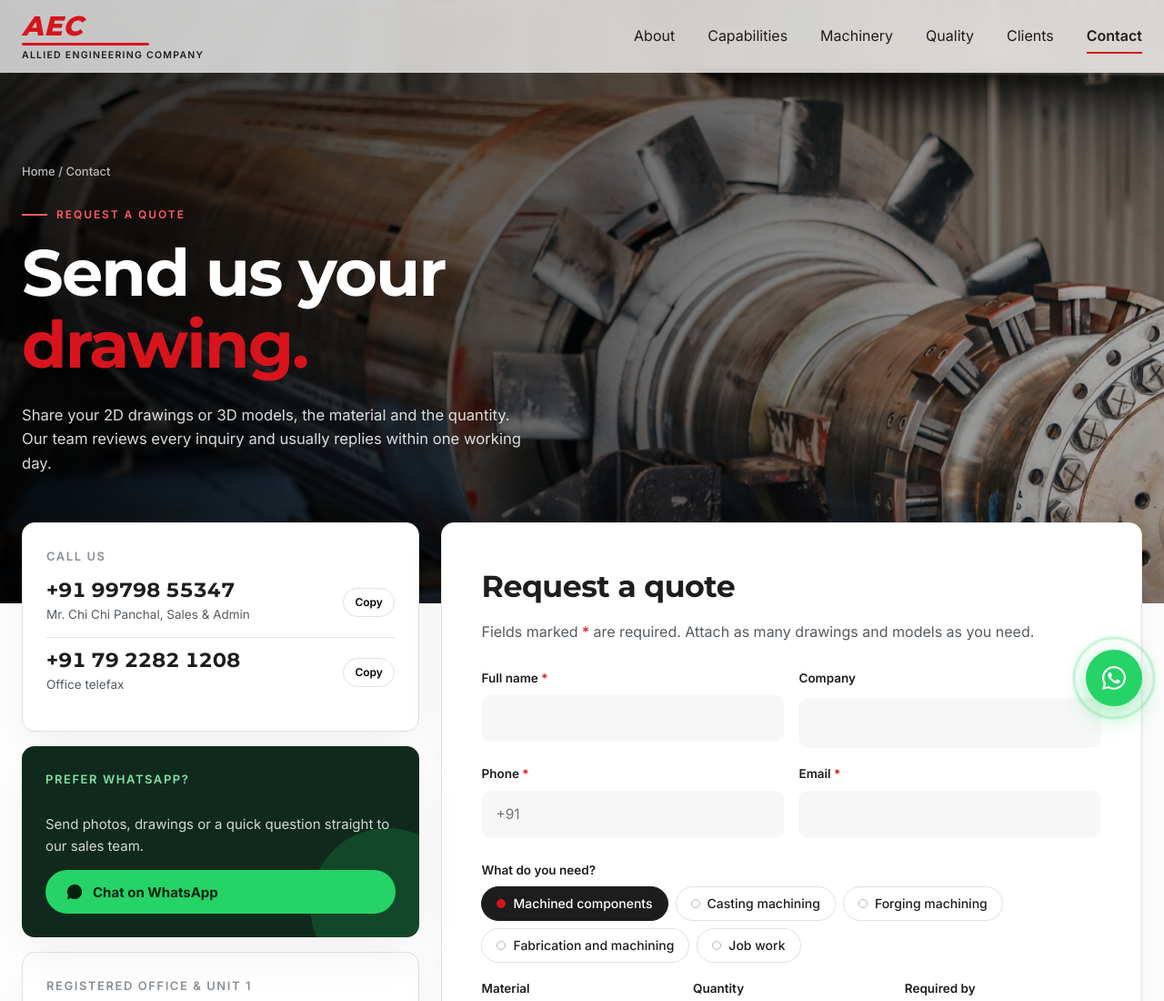
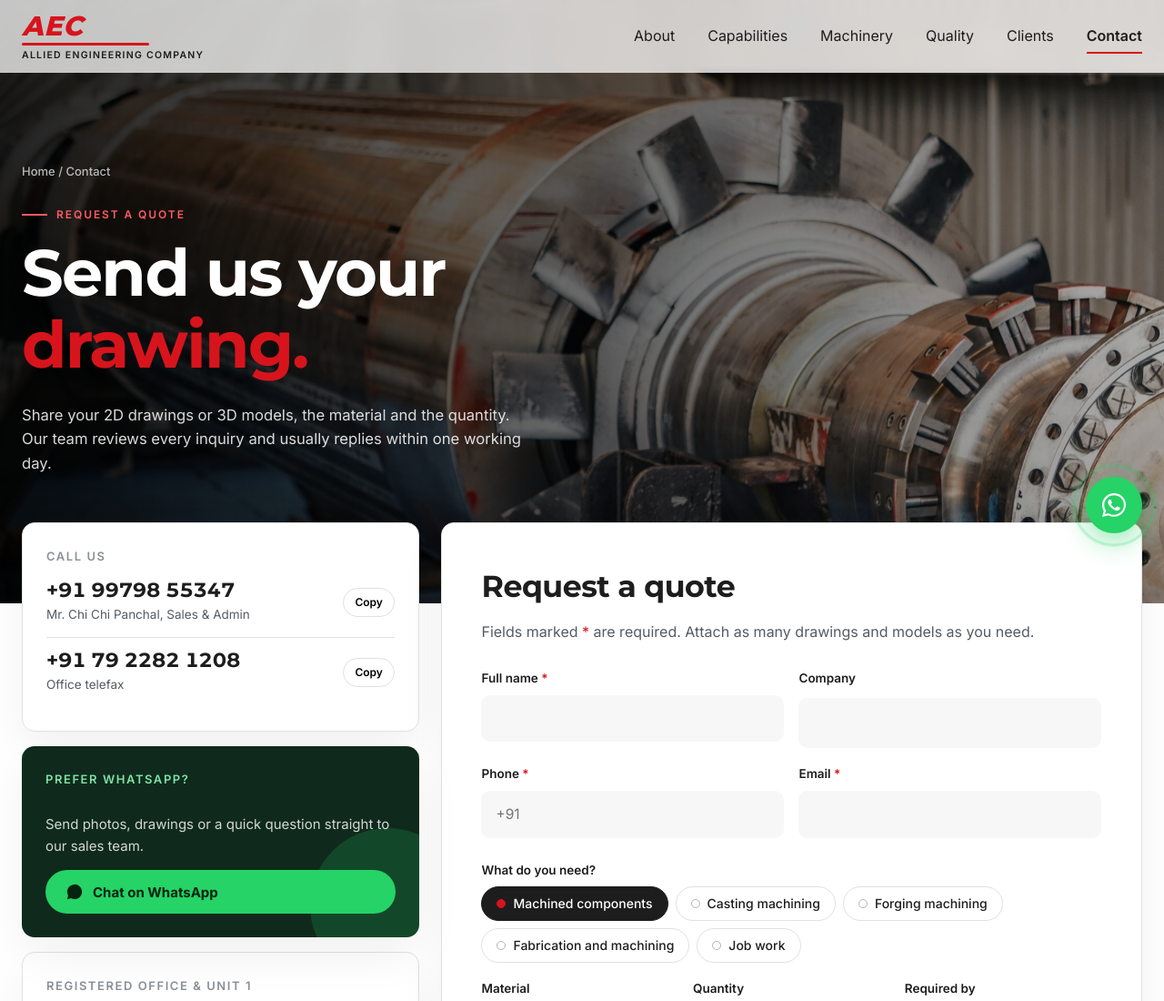
Before and after one commit to meetp710/aec-website, a plain HTML site: page contact.html in a window 1280 px wide. Shown: the top 1100 px of the page at 91% size. Drawn offline with Linux system fonts and the light colour scheme.

Commit message:
Keep WhatsApp button above the footer

```diff
--- a/contact.html
+++ b/contact.html
@@ -194,7 +194,7 @@ footer{background:#fff;padding-block:44px 28px;font-size:15px;color:var(--muted)
 .fbot .credit a:hover{color:var(--accent)}
 
 /* WhatsApp float */
-.wa{position:fixed;z-index:70;right:calc(24px + env(safe-area-inset-right,0px));bottom:calc(24px + env(safe-area-inset-bottom,0px));display:flex;align-items:center;gap:12px;animation:waIn .8s 1s var(--ease) both}
+.wa{position:fixed;z-index:70;right:calc(24px + env(safe-area-inset-right,0px));bottom:calc(24px + env(safe-area-inset-bottom,0px) + var(--wa-lift,0px));transition:bottom .35s cubic-bezier(.22,.7,.12,1);display:flex;align-items:center;gap:12px;animation:waIn .8s 1s var(--ease) both}
 .wa-btn{position:relative;width:62px;height:62px;border-radius:50%;background:#25d366;display:grid;place-items:center;box-shadow:0 10px 28px rgba(37,211,102,.45);transition:transform .35s var(--ease)}
 .wa-btn::before,.wa-btn::after{content:"";position:absolute;inset:0;border-radius:50%;border:2px solid #25d366;animation:waRing 2.4s ease-out infinite}
 .wa-btn::after{animation-delay:1.2s}
@@ -378,6 +378,25 @@ footer{background:#fff;padding-block:44px 28px;font-size:15px;color:var(--muted)
   <span class="wa-tip">Chat on WhatsApp</span>
   <span class="wa-btn"><svg viewBox="0 0 32 32" aria-hidden="true"><path d="M16.01 3C8.83 3 3 8.81 3 15.97c0 2.29.6 4.52 1.75 6.49L3 29l6.73-1.76a13.03 13.03 0 0 0 6.28 1.6h.01C23.18 28.84 29 23.03 29 15.87 29 12.4 27.65 9.15 25.2 6.7A12.92 12.92 0 0 0 16.01 3Zm0 23.66h-.01a10.8 10.8 0 0 1-5.5-1.5l-.4-.24-4 1.04 1.07-3.89-.26-.4a10.7 10.7 0 0 1-1.65-5.7c0-5.95 4.85-10.79 10.81-10.79 2.89 0 5.6 1.12 7.64 3.16a10.7 10.7 0 0 1 3.16 7.63c0 5.95-4.85 10.69-10.86 10.69Zm5.93-8.08c-.32-.16-1.93-.95-2.23-1.06-.3-.11-.52-.16-.73.16-.22.32-.84 1.06-1.03 1.27-.19.22-.38.24-.7.08-.33-.16-1.37-.5-2.6-1.6-.96-.86-1.61-1.92-1.8-2.24-.19-.32-.02-.5.14-.66.15-.14.33-.38.49-.57.16-.19.21-.32.32-.54.11-.21.05-.4-.03-.56-.08-.16-.73-1.76-1-2.41-.26-.63-.53-.55-.73-.56h-.62c-.22 0-.57.08-.87.4-.3.32-1.14 1.11-1.14 2.71s1.17 3.15 1.33 3.36c.16.22 2.3 3.5 5.56 4.91.78.34 1.38.54 1.86.69.78.25 1.49.21 2.05.13.63-.09 1.93-.79 2.2-1.55.27-.76.27-1.42.19-1.55-.08-.14-.3-.22-.62-.38Z"/></svg></span>
 </a>
+<script>
+/* Stop the WhatsApp button just above the footer so it never covers the footer links */
+(function(){
+  var wa = document.querySelector(".wa"), row = document.querySelector("footer");
+  if (!wa || !row) return;
+  var base = 24, gap = 16, ticking = false;
+  function place(){
+    ticking = false;
+    var waBox = wa.getBoundingClientRect(), rowBox = row.getBoundingClientRect();
+    var lift = Math.max(0, window.innerHeight - rowBox.top + gap - base);
+    wa.style.setProperty("--wa-lift", lift + "px");
+  }
+  function onScroll(){ if (!ticking) { ticking = true; requestAnimationFrame(place); } }
+  addEventListener("scroll", onScroll, {passive:true});
+  addEventListener("resize", onScroll);
+  place();
+})();
+</script>
+
 
 <script>
 (function(){
```
Also changed, not shown: index.html (+20 -1 lines), machinery.html (+20 -1 lines).
